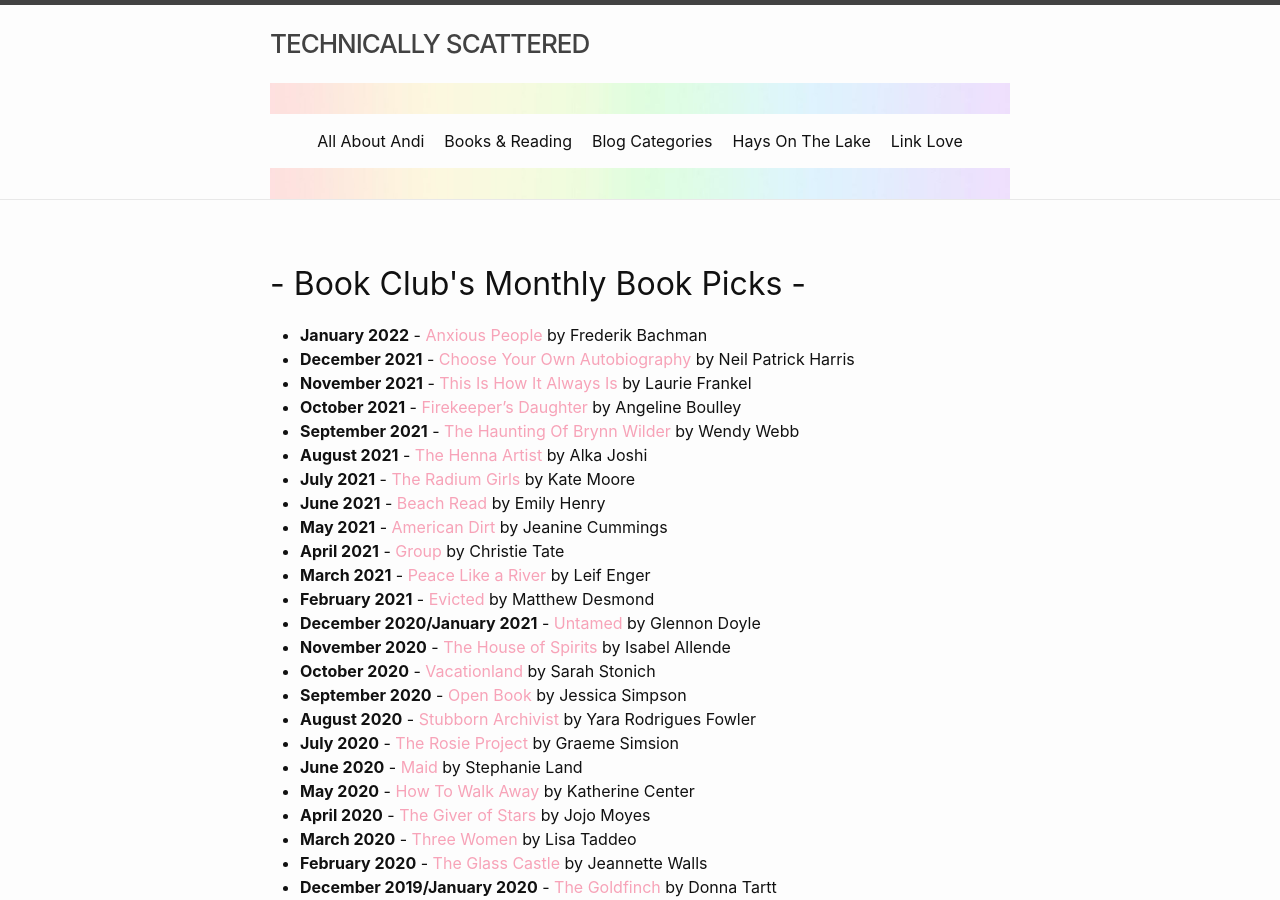
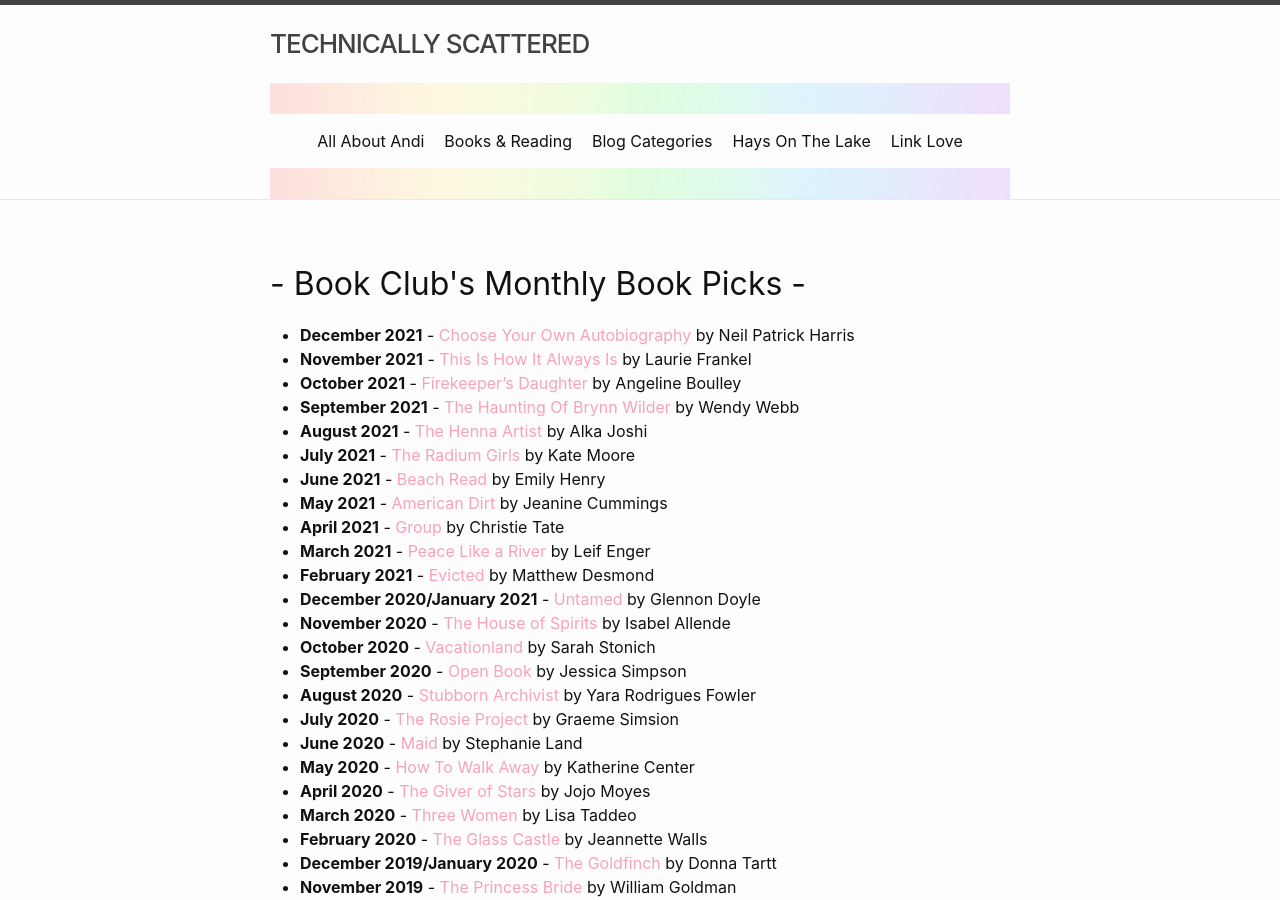
Before and after one commit to minihays/minihays.github.io, a Jekyll site: the page built from bookclub/booksread.markdown, in a window 1280 px wide and 900 px high. Built offline with Jekyll 4.4.1, drawn with Linux system fonts in a browser that asks for light colours.

Commit message:
commenting out January until book is decided.

```diff
--- a/bookclub/booksread.markdown
+++ b/bookclub/booksread.markdown
@@ -5,7 +5,7 @@
 ---
 <h2>- Book Club's Monthly Book Picks -</h2>
 
-- **January 2022** - [Anxious People](https://www.amazon.com/Anxious-People-Novel-Fredrik-Backman/dp/1501160842/ref=tmm_pap_swatch_0?_encoding=UTF8&qid=1638494279&sr=1-1) by Frederik Bachman
+<!-- - **January 2022** - [Anxious People](https://www.amazon.com/Anxious-People-Novel-Fredrik-Backman/dp/1501160842/ref=tmm_pap_swatch_0?_encoding=UTF8&qid=1638494279&sr=1-1) by Frederik Bachman -->
 - **December 2021** - [Choose Your Own Autobiography](https://www.amazon.com/Neil-Patrick-Harris-Target/dp/0804187088/ref=tmm_hrd_swatch_0?_encoding=UTF8&qid=&sr=) by Neil Patrick Harris
 - **November 2021** - [This Is How It Always Is](https://www.amazon.com/This-How-Always-LAURIE-FRANKEL/dp/1250088569/ref=sr_1_1?dchild=1&keywords=this+is+how+it+always+is&qid=1619566329&sr=8-1) by Laurie Frankel
 - **October 2021** - [Firekeeper's Daughter](https://www.amazon.com/Firekeepers-Daughter-Angeline-Boulley/dp/1250766567) by Angeline Boulley
```
